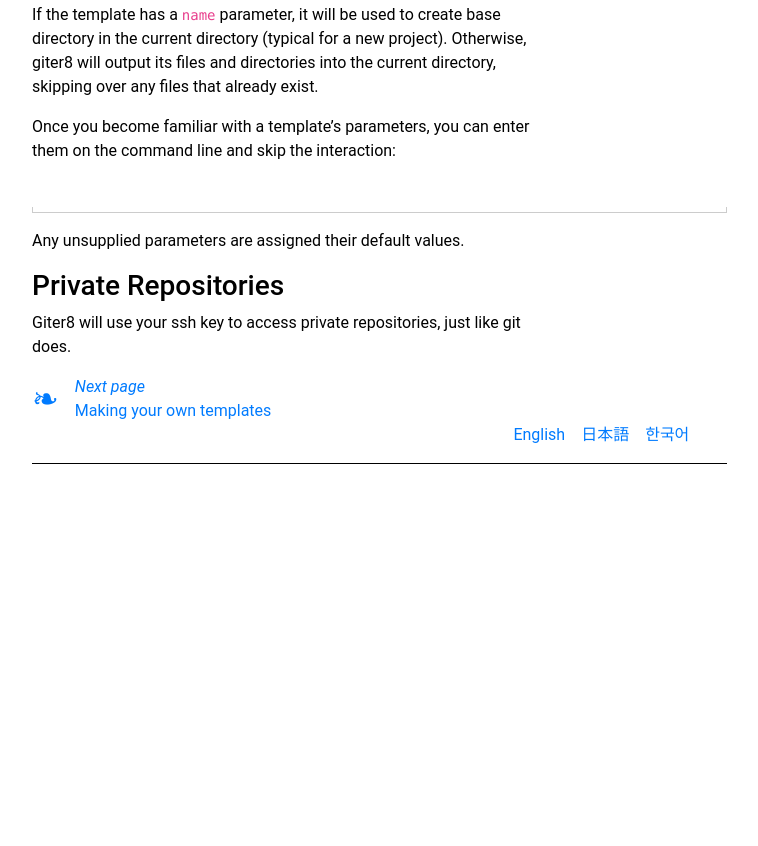
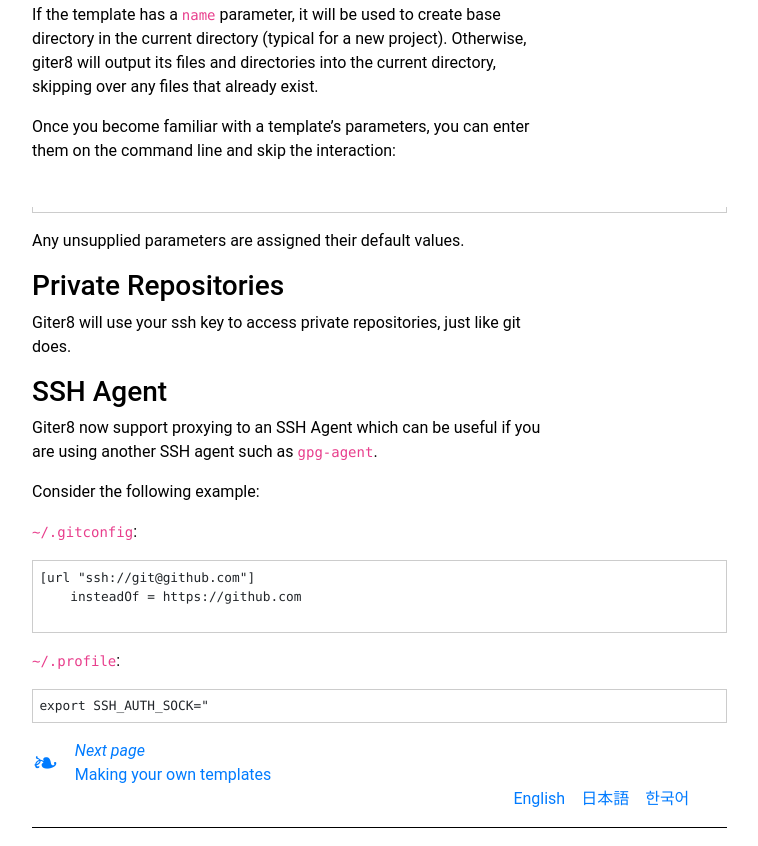
Before and after one commit to foundweekends/giter8, a plain HTML site: page offline/usage.html in a window 1280 px wide. Shown: the part 593-1439 px from the top of the page, without its empty margins (367-1125 px from the left). Before the commit the page ends 1137 px from the top, so only its background shows below. Drawn offline with Linux system fonts and the light colour scheme.

Commit message:
updated site https://github.com/foundweekends/giter8/commit/583bb85d0cbf6843c97a6d3580ae1febd2084452

```diff
--- a/offline/usage.html
+++ b/offline/usage.html
@@ -64,7 +64,15 @@ them on the command line and skip the interaction:
 </p><pre><code>$ g8 unfiltered/unfiltered.g8 --name=my-new-website
 </code></pre><p>Any unsupplied parameters are assigned their default values.
 </p><h3 id="Private+Repositories">Private Repositories<a href="#Private+Repositories" class="header-link"><span class="header-link-content">&nbsp;</span></a></h3><p>Giter8 will use your ssh key to access private repositories, just like git does.
-</p><div class="bottom nav">
+</p><h3 id="SSH+Agent">SSH Agent<a href="#SSH+Agent" class="header-link"><span class="header-link-content">&nbsp;</span></a></h3><p>Giter8 now support proxying to an SSH Agent which can be useful if you are using another SSH agent
+such as <code>gpg-agent</code>.
+</p><p>Consider the following example:
+</p><p><code>~/.gitconfig</code>:
+</p><pre><code>[url &quot;ssh://git@github.com&quot;]
+    insteadOf = https://github.com
+
+</code></pre><p><code>~/.profile</code>:
+</p><pre><code>export SSH_AUTH_SOCK=&quot;</code></pre><div class="bottom nav">
                 <div class="row">
                   <div class="col-md-auto">
                     <a href="template.html">
```
Also changed, not shown: 3 other files.
